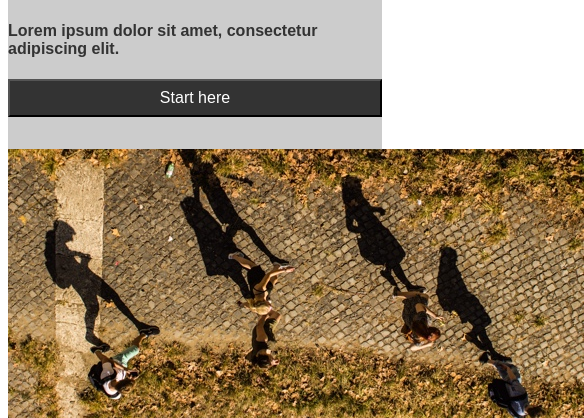
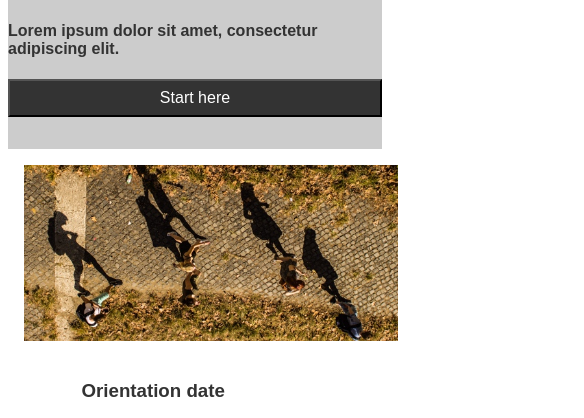
Before and after one commit to brett-x/ColmarAcademy, a plain HTML site: page index.html in a window 390 px wide. Shown: the part 405-823 px from the top of the page, 584 px wide, since content can reach past the window. Drawn offline with Linux system fonts and the light colour scheme.

Commit message:
Mobile Done- submitting for review

```diff
--- a/resources/css/reset.css
+++ /dev/null
@@ -1,48 +0,0 @@
-/* http://meyerweb.com/eric/tools/css/reset/
-   v2.0 | 20110126
-   License: none (public domain)
-*/
-
-html, body, div, span, applet, object, iframe,
-h1, h2, h3, h4, h5, h6, p, blockquote, pre,
-a, abbr, acronym, address, big, cite, code,
-del, dfn, em, img, ins, kbd, q, s, samp,
-small, strike, strong, sub, sup, tt, var,
-b, u, i, center,
-dl, dt, dd, ol, ul, li,
-fieldset, form, label, legend,
-table, caption, tbody, tfoot, thead, tr, th, td,
-article, aside, canvas, details, embed,
-figure, figcaption, footer, header, hgroup,
-menu, nav, output, ruby, section, summary,
-time, mark, audio, video {
-	margin: 0;
-	padding: 0;
-	border: 0;
-	font-size: 100%;
-	font: inherit;
-	vertical-align: baseline;
-}
-/* HTML5 display-role reset for older browsers */
-article, aside, details, figcaption, figure,
-footer, header, hgroup, menu, nav, section {
-	display: block;
-}
-body {
-	line-height: 1;
-}
-ol, ul {
-	list-style: none;
-}
-blockquote, q {
-	quotes: none;
-}
-blockquote:before, blockquote:after,
-q:before, q:after {
-	content: '';
-	content: none;
-}
-table {
-	border-collapse: collapse;
-	border-spacing: 0;
-}
--- a/resources/css/style.css
+++ b/resources/css/style.css
@@ -145,8 +145,6 @@ h2.main-story-headline {
 }
 
 
-
-
 .learning {
   background-color: #eaebec;
   display: flex;
@@ -181,7 +179,6 @@ h2.main-story-headline {
 .bottom-section {
   background-color: white;
   display: flex;
-
 }
 
 footer {
@@ -231,13 +228,14 @@ footer {
     display:none;
   }
   .side-story-image-mobile {
-    display: flex;
+    display: block;
     width: 100%;
   }
-  .side-story-image img{
-    padding: 0px;
+
+  .side-story-image-mobile img{
     margin: 16px;
-    width: 100%;
+    max-width: 100%;
+    height: auto;
   }
   .side-stories .featured {
     background-color: inherit;
@@ -262,11 +260,16 @@ footer {
   .bottom-section .side-stories, .bottom-section .story-text {
     display: none;
   }
+
   .bottom-section .main-story {
-    /*display: block;*/
     width: 100%;
+  }
 
+  main-story video {
+    width: 100%;
+    padding: 0px;
   }
+
   footer ul {
     display: none;
   }
```
